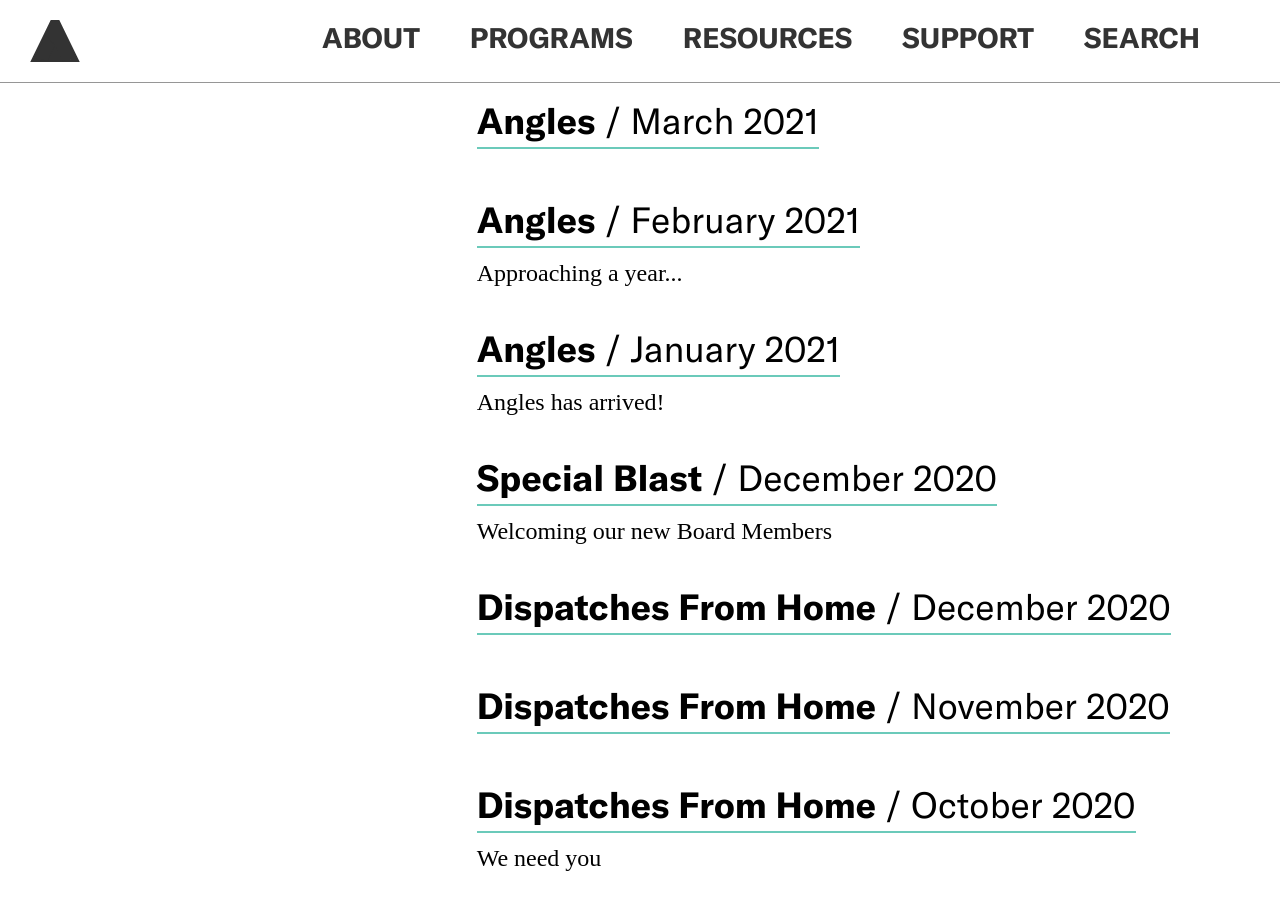
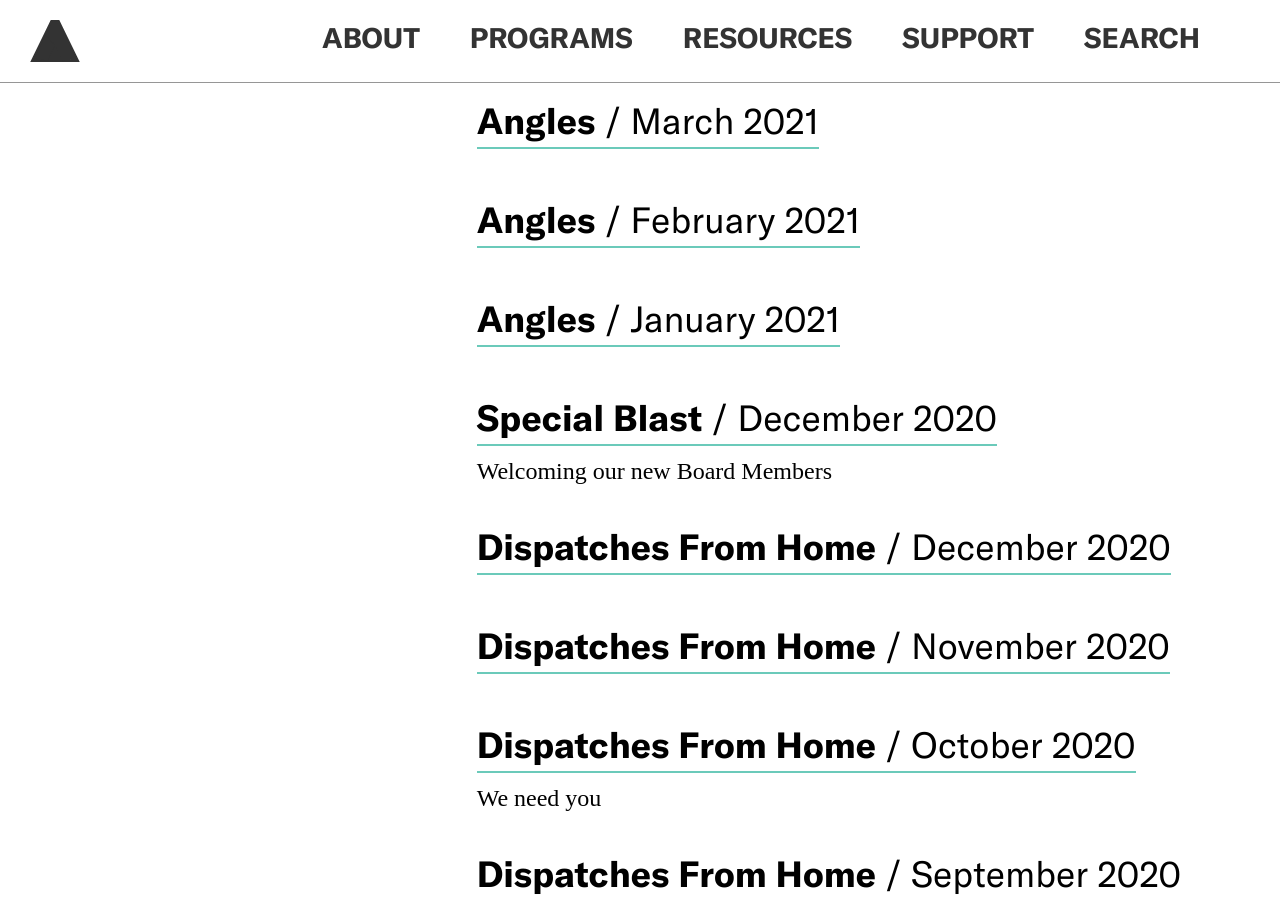
Before and after one commit to jengalas/bwaf-bbw, a Jekyll site: the page built from _resources/newsletter-archive.md, in a window 1280 px wide and 900 px high, scrolled down 516 px. Built offline with Jekyll 4.4.1, drawn with Linux system fonts in a browser that asks for light colours; some web fonts are replaced.

Commit message:
Update from Forestry.io Aislinn McNamara updated _resources/newsletter-archive.md

```diff
--- a/_resources/newsletter-archive.md
+++ b/_resources/newsletter-archive.md
@@ -24,12 +24,12 @@ newsletters:
   description: ''
 - title: Angles
   month_year: February 2021
-  description: Approaching a year...
+  description: ''
   link: https://mailchi.mp/bwaf/b5rrdu42wi-2995034
 - title: Angles
   month_year: January 2021
   link: https://mailchi.mp/bwaf/b5rrdu42wi
-  description: Angles has arrived!
+  description: ''
 - title: Special Blast
   month_year: December 2020
   link: https://mailchi.mp/bwaf/b5rrdu42wi
```
